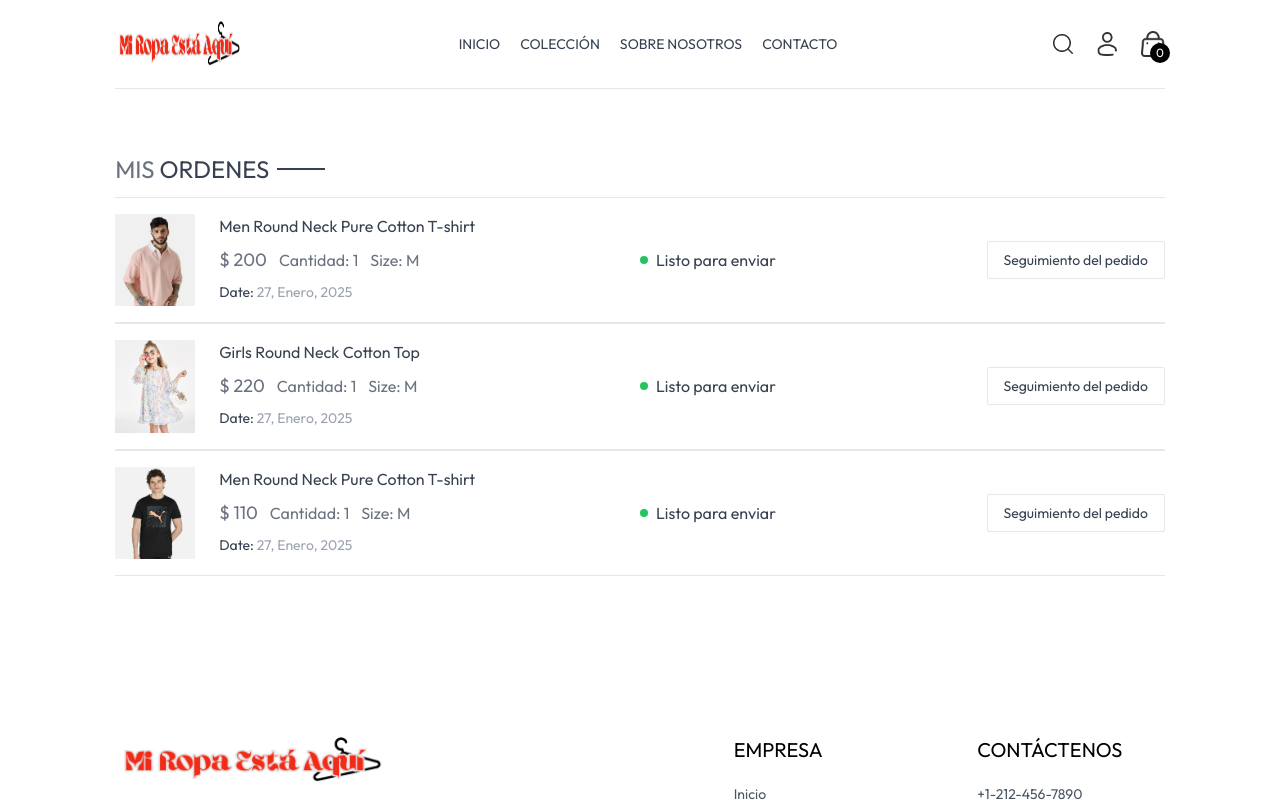
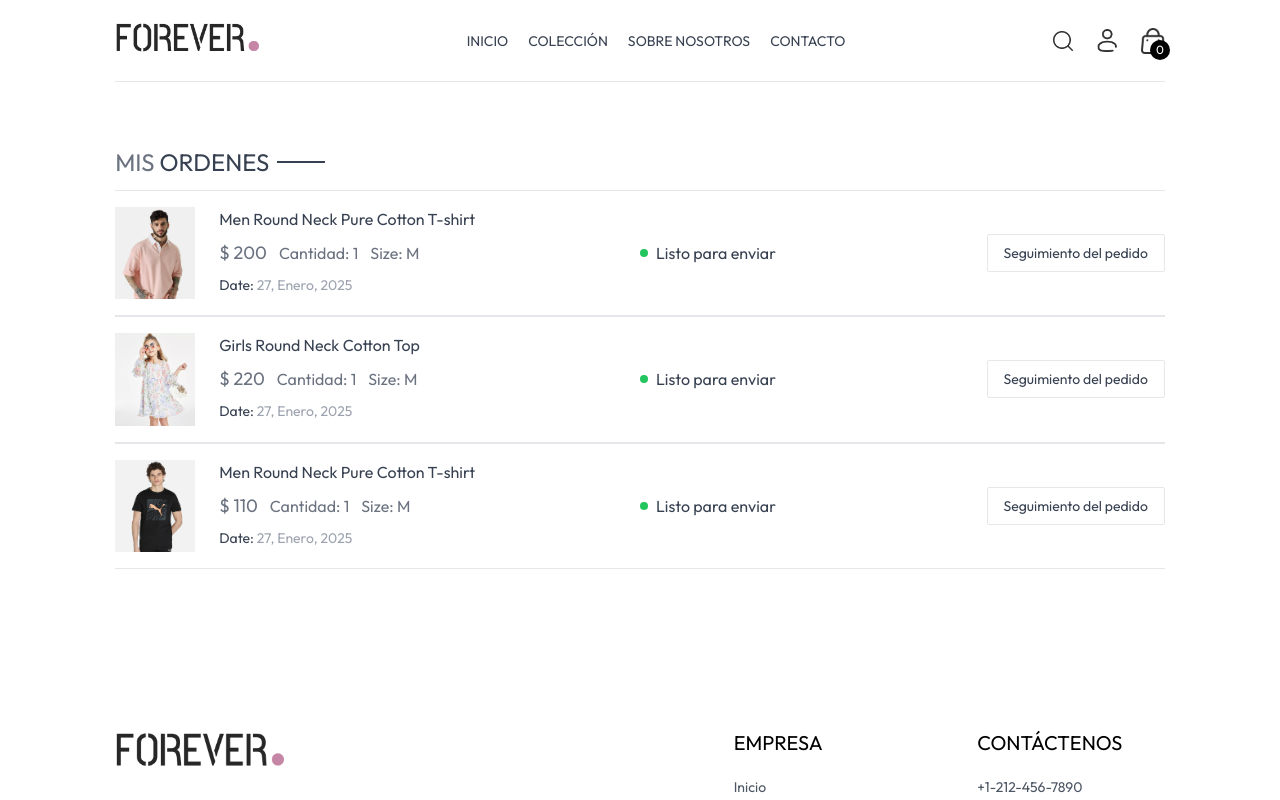
Before and after one commit to MarioCamayo/e-commerce-react, a React (Vite) app: page /orders in a window 1280 px wide. Shown: the top 800 px of the page. Built offline with nearby package versions, Linux system fonts and the light colour scheme.

Commit message:
se modificó el siseño del logo en el componente NavBar

```diff
--- a/src/components/Footer.jsx
+++ b/src/components/Footer.jsx
@@ -4,7 +4,7 @@ export const Footer = () => {
     <div>
       <div className="flex flex-col sm:grid grid-cols-[3fr_1fr_1fr] gap-14 my-10 mt-40 text-sm">
         <div>
-            <img src={assets.logo2} className="mb-5 w-50 h-12" alt="logo"/>
+            <img src={assets.logo} className="mb-5 w-50 h-12" alt="logo"/>
             <p className='w-full md:w-2/3 text-gray-600'>Lorem ipsum dolor, sit amet consectetur adipisicing elit. Qui provident error nobis, voluptatibus nisi aspernatur maiores. Suscipit.
             </p>
        </div>
--- a/src/components/NavBar.jsx
+++ b/src/components/NavBar.jsx
@@ -10,7 +10,8 @@ const NavBar = () => {
   return (
     <div className="flex items-center justify-between py-5 font-medium" >
 
-      <Link to="/"><img src= {assets.logo2} className='w-32   h-12 ' alt="Logo" /></Link>
+      <Link to="/"><img src= {assets.logo} className='w-36 ' alt="Logo" /></Link>
+      {/* <Link to="/"><img src= {assets.logo2} className='w-32   h-12 ' alt="Logo" /></Link>  h-12*/}
 
       <ul className='hidden sm:flex gap-5 text-sm text-gray-700'>
 
```
